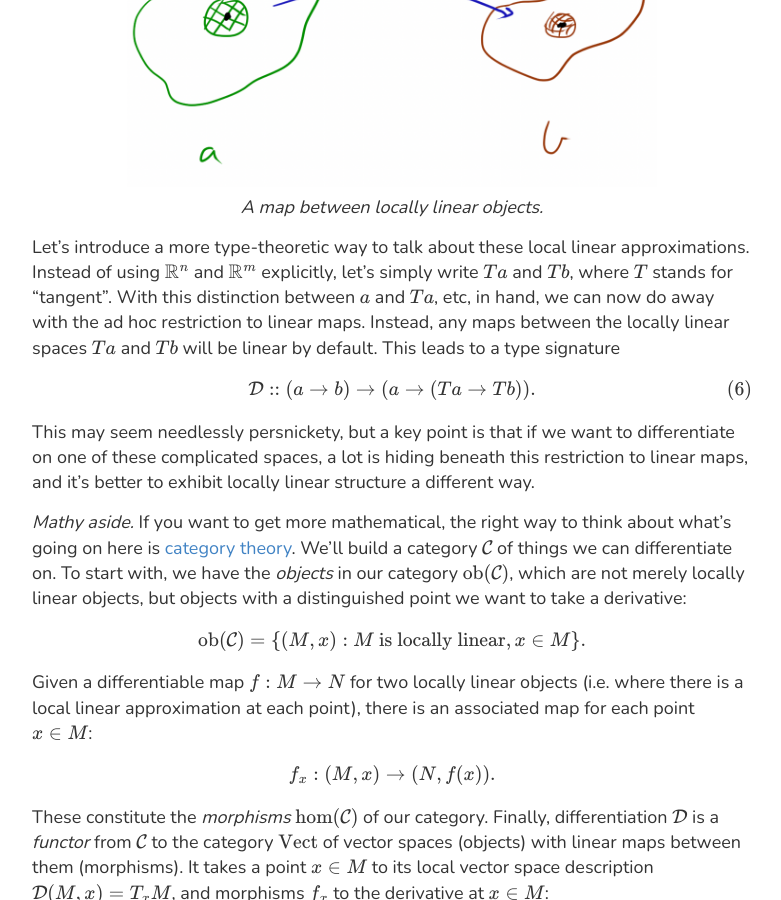
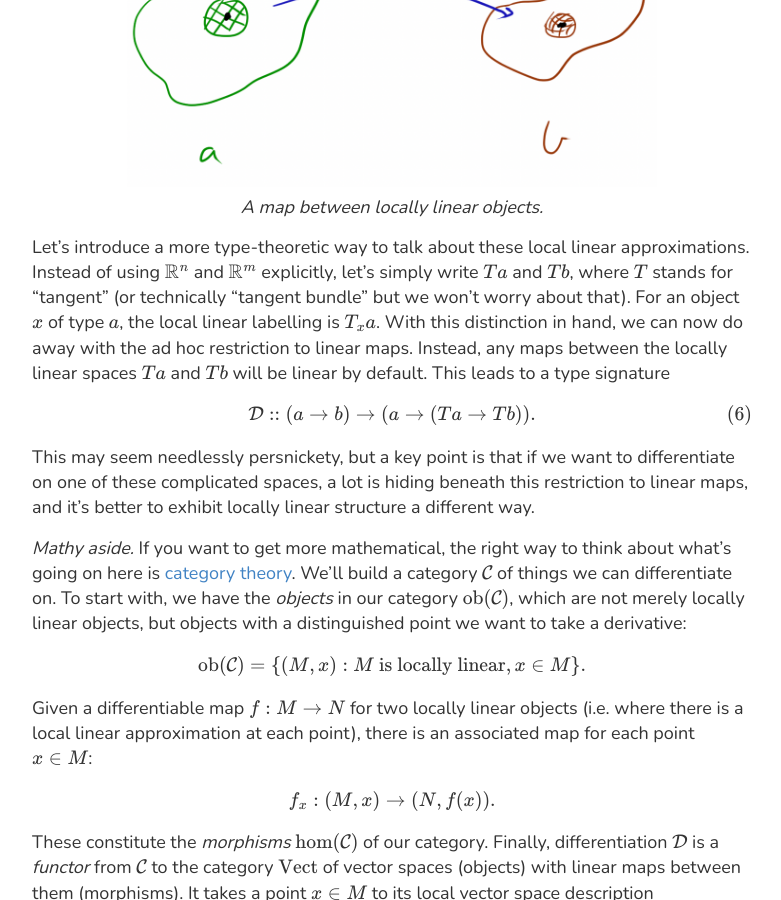
Before and after one commit to heptarch/heptarch.github.io, a Jekyll site: the page built from drafts/type-diff.md, in a window 1280 px wide and 900 px high, scrolled down 4081 px. Shown: the whole window, without its empty margins (248-1029 px from the left). Built offline with Jekyll 4.4.1, drawn with Linux system fonts in a browser that asks for light colours; our own code applies the rules of GitHub Pages for plain Markdown files; formulas are drawn with MathJax 3; a script that is not in the unit is left out.

Commit message:
Edit type-diff sec 4

```diff
--- a/drafts/type-diff.md
+++ b/drafts/type-diff.md
@@ -205,8 +205,9 @@ given to us by local linearity.
 Let's introduce a more type-theoretic way to talk about these local linear
 approximations. Instead of using $\mathbb{R}^n$ and $\mathbb{R}^m$
 explicitly, let's simply write $Ta$ and $Tb$, where $T$ stands for
-"tangent". With this distinction between $a$ and $Ta$, etc, in hand,
-we can now do away with the ad hoc restriction to linear
+"tangent" (or technically "tangent bundle" but we won't worry about
+that). For an object $x$ of type $a$, the local linear labelling is
+$T_x a$. With this distinction in hand, we can now do away with the ad hoc restriction to linear
 maps. Instead, any maps between the locally linear spaces $Ta$ and
 $Tb$ will be linear by default. This leads to a type signature
 
```
